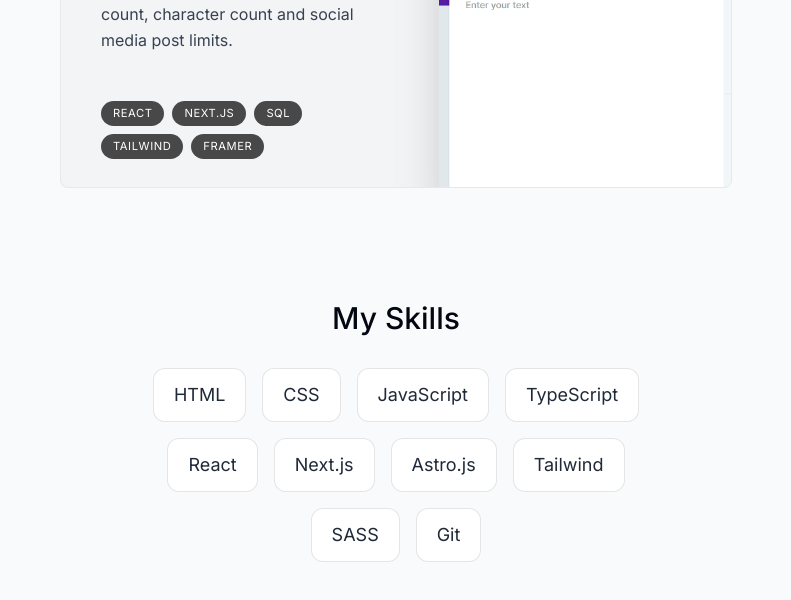
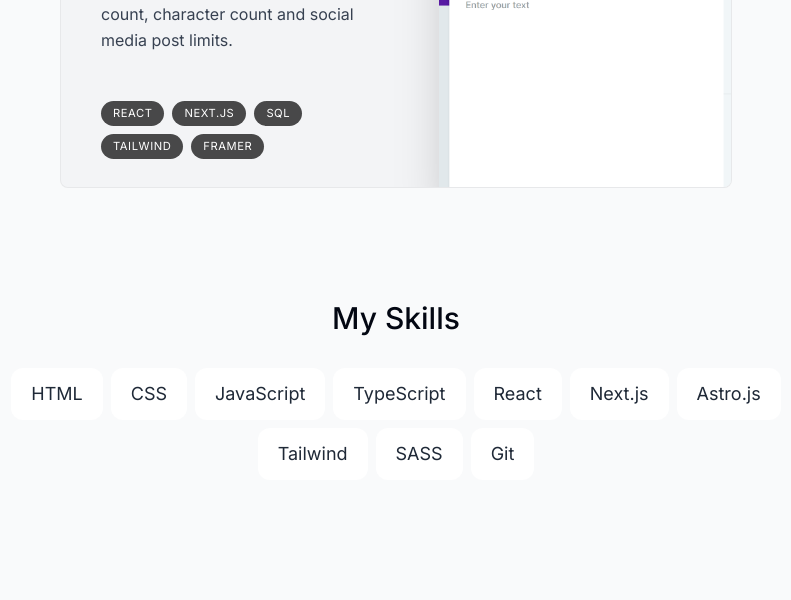
Before and after one commit to Acarjs/nextjs-portfolio, a Next.js app: page / in a window 1280 px wide. Shown: the part 2270-2870 px from the top of the page, without its empty margins (244-1035 px from the left). Built offline with nearby package versions, Linux system fonts and the light colour scheme.

Commit message:
skill section

```diff
--- a/components/skills.tsx
+++ b/components/skills.tsx
@@ -1,25 +1,47 @@
 'use client';
+
 import React from 'react';
 import SectionHeading from './section-heading';
 import { skillsData } from '@/lib/data';
 import useSectionInView from '@/lib/hooks';
 import { motion } from 'framer-motion';
 
+const fadeInAnimationVariants = {
+  initial: {
+    opacity: 0,
+    y: 100,
+  },
+  animate: (index: number) => ({
+    opacity: 1,
+    y: 0,
+    transition: {
+      delay: 0.05 * index,
+    },
+  }),
+};
+
 export default function Skills() {
   const { ref } = useSectionInView('Skills');
 
   return (
     <section
+      id="skills"
       ref={ref}
-      id="skills"
-      className="mb-28 max-w-[33rem] scroll-mt-28 text-center sm:mb-40 "
+      className="mb-28 max-w-[53rem] scroll-mt-28 text-center sm:mb-40"
     >
       <SectionHeading>My skills</SectionHeading>
-      <ul className="flex flex-wrap justify-center gap-4 text-lg text-gray-800 ">
+      <ul className="flex flex-wrap justify-center gap-2 text-lg text-gray-800">
         {skillsData.map((skill, index) => (
           <motion.li
+            className="bg-white borderBlack rounded-xl px-5 py-3 dark:bg-white/10 dark:text-white/80"
             key={index}
-            className="bg-white border border-black/[0.1] rounded-xl px-5 py-3"
+            variants={fadeInAnimationVariants}
+            initial="initial"
+            whileInView="animate"
+            viewport={{
+              once: true,
+            }}
+            custom={index}
           >
             {skill}
           </motion.li>
```
